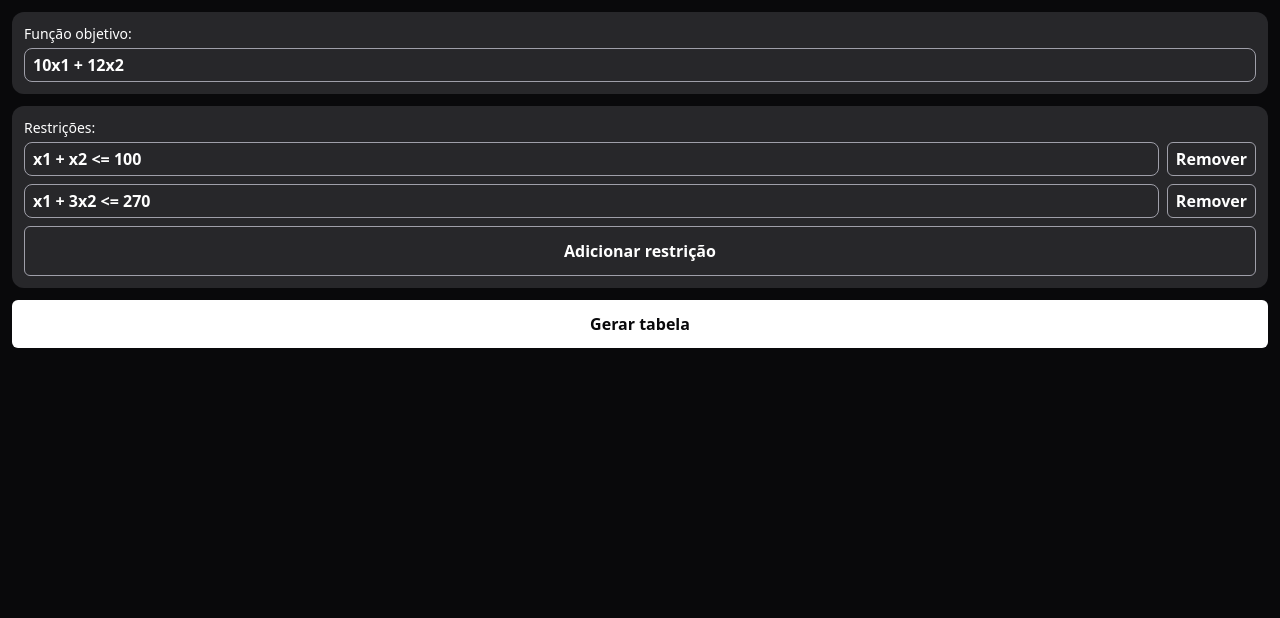
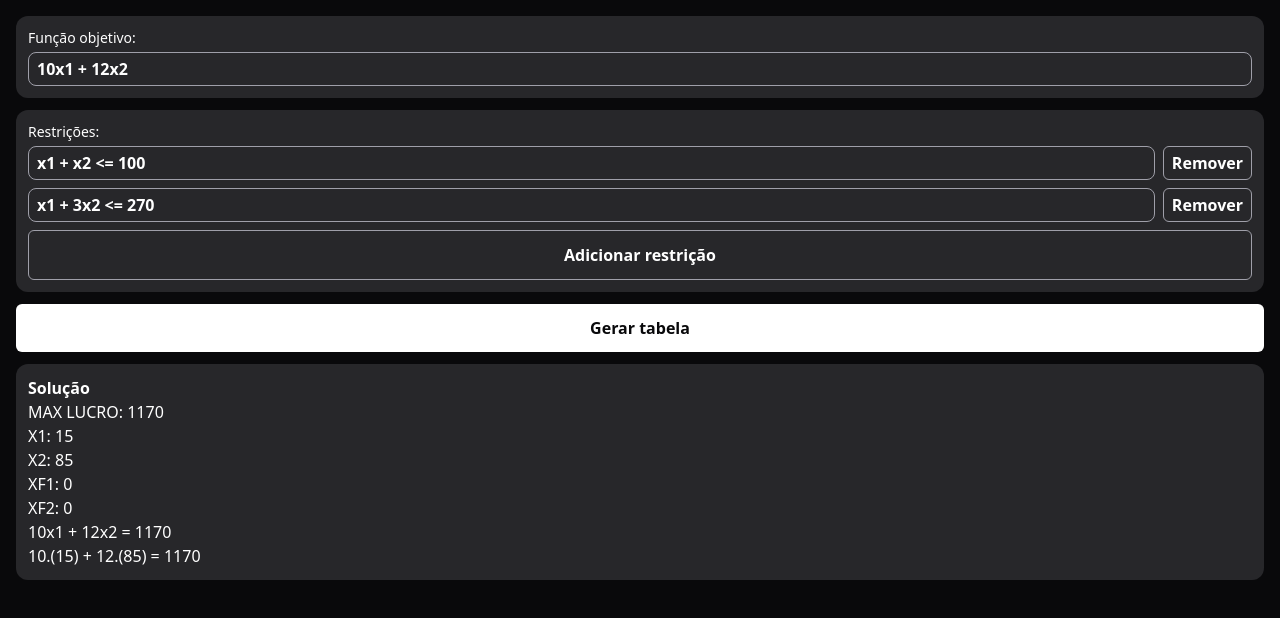
Before and after one commit to devenzonascimento/simplex-calculator, a React (Vite) app: page / in a window 1280 px wide. Shown: the top 618 px of the page. Built offline with nearby package versions, Linux system fonts and the light colour scheme.

Commit message:
feat: adicionar lógica de coloração e formatação na tabela final

```diff
--- a/src/components/final-table.tsx
+++ b/src/components/final-table.tsx
@@ -12,7 +12,54 @@ type FinalTableProps = {
   data: FinalTableType
 }
 
+const COLORS = [
+  'bg-red-400',
+  'bg-green-400',
+  'bg-blue-400',
+  'bg-yellow-400',
+  'bg-purple-400',
+  'bg-orange-400',
+  'bg-pink-400',
+  'bg-cyan-400',
+]
+
 export function FinalTable({ data }: FinalTableProps) {
+  const tableWithoutHeader = data.table
+  const numRows = tableWithoutHeader.length
+  const numCols = tableWithoutHeader[0].length
+
+  const colorMap: Record<string, string> = {}
+  let colorIndex = 0
+
+  for (let col = 0; col < numCols - 1; col++) {
+    let oneIndex = -1
+    let isBase = true
+
+    for (let row = 0; row < numRows; row++) {
+      const value = tableWithoutHeader[row][col]
+      if (value.equals(1)) {
+        if (oneIndex === -1) {
+          oneIndex = row
+        } else {
+          isBase = false
+          break
+        }
+      } else if (!value.equals(0)) {
+        isBase = false
+        break
+      }
+    }
+
+    if (isBase && oneIndex !== -1) {
+      const key1 = `${oneIndex}-${col}`
+      const key2 = `${oneIndex}-${numCols - 1}`
+      const color = COLORS[colorIndex % COLORS.length]
+      colorMap[key1] = color
+      colorMap[key2] = color
+      colorIndex++
+    }
+  }
+
   return (
     <div className="overflow-x-auto">
       <Table>
@@ -25,13 +72,17 @@ export function FinalTable({ data }: FinalTableProps) {
         </TableHeader>
 
         <TableBody>
-          {data.table.map((r, i) => (
+          {tableWithoutHeader.map((row, i) => (
             <TableRow key={i.toString()}>
-              {r.map((c, j) => (
-                <TableCell key={`${i}-${j + 0}`}>
-                  {typeof c === 'string' ? c : fmt(c)}
-                </TableCell>
-              ))}
+              {row.map((cell, j) => {
+                const key = `${i}-${j}`
+                const color = colorMap[key]
+                return (
+                  <TableCell key={key} className={color}>
+                    {typeof cell === 'string' ? cell : fmt(cell)}
+                  </TableCell>
+                )
+              })}
             </TableRow>
           ))}
         </TableBody>
--- a/src/components/stripped-table.tsx
+++ b/src/components/stripped-table.tsx
@@ -42,7 +42,7 @@ function TableCell({ className, ...props }: React.ComponentProps<'td'>) {
   return (
     <td
       data-slot="table-cell"
-      className="py-2 px-3 text-center align-middle"
+      className={`py-2 px-3 text-center align-middle ${className}`}
       {...props}
     />
   )
--- a/src/components/table.tsx
+++ b/src/components/table.tsx
@@ -39,7 +39,7 @@ export function Table({ data }: TableProps) {
               {r.map((c, j) => (
                 <TableCell
                   key={`${i}-${j + 0}`}
-                  className={`${pivotRowNumber === i && pivotColNumber === j && 'bg-green-500'}`}
+                  className={`${pivotRowNumber === i && pivotColNumber === j && '!bg-white text-zinc-950 border-2 border-black'} ${pivotRowNumber === i || pivotColNumber === j ? 'bg-zinc-400' : ''}`}
                 >
                   {fmt(c)}
                 </TableCell>
--- a/src/main.tsx
+++ b/src/main.tsx
@@ -160,7 +160,7 @@ const getKey = (row: TableRow, cellIndex: number) => {
   }
 
   if (cellIndex > row.v && cellIndex <= row.v + row.r) {
-    return `xf${cellIndex}`
+    return `xf${cellIndex - row.v}`
   }
 
   return 'unknown'
@@ -172,15 +172,19 @@ const columnContainsOnlyOneNumberOne = (columnCells: Fraction[]) => {
   for (let i = 0; i < columnCells.length; i++) {
     const cell = columnCells[i]
 
-    if (!cell.equals(1)) {
+    if (cell.equals(0)) {
       continue
     }
 
-    if (numberOneIndex !== -1) {
-      return -1
+    if (cell.equals(1)) {
+      if (numberOneIndex !== -1) {
+        return -1
+      }
+
+      numberOneIndex = i
     }
 
-    numberOneIndex = i
+    return -1
   }
 
   return numberOneIndex
@@ -496,7 +500,7 @@ export function NewSimplex() {
   }
 
   return (
-    <main className="h-dvh p-3 flex flex-col gap-3">
+    <main className="h-dvh p-4 flex flex-col gap-3 overflow-auto">
       <fieldset className="flex flex-col gap-1 bg-zinc-800 p-3 rounded-xl">
         <label htmlFor="objective" className="text-sm">
           Função objetivo:
@@ -560,6 +564,22 @@ export function NewSimplex() {
           <HistoryManager state={state} type={type} />
         </div>
       ))}
+
+      <div className="p-3 flex flex-col bg-zinc-800 rounded-xl">
+        <span className="font-semibold">Solução</span>
+
+        <div>
+          <ul>
+            <li>MAX LUCRO: 1170</li>
+            <li>X1: 15</li>
+            <li>X2: 85</li>
+            <li>XF1: 0</li>
+            <li>XF2: 0</li>
+            <li>10x1 + 12x2 = 1170</li>
+            <li>10.(15) + 12.(85) = 1170</li>
+          </ul>
+        </div>
+      </div>
     </main>
   )
 }
```
